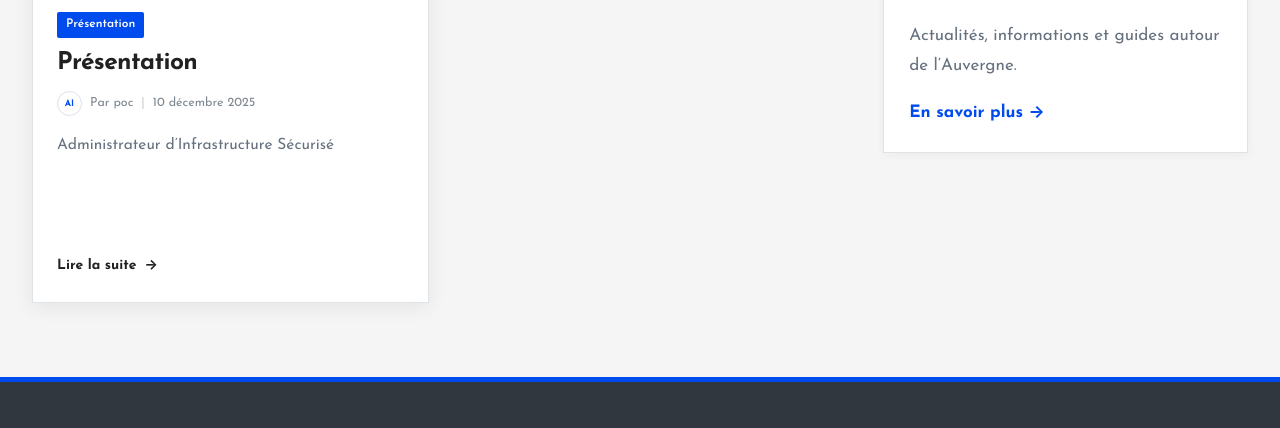
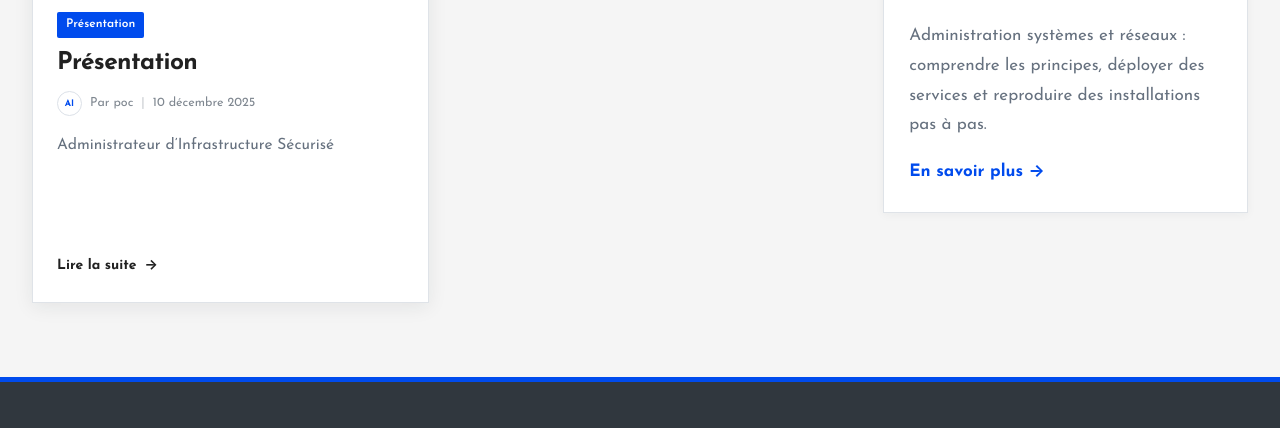
Before and after one commit to PapyPoc/auvergneinfo, an Astro site: page / in a window 1280 px wide. Shown: the part 1741-2169 px from the top of the page. Built offline with nearby package versions, Linux system fonts and the light colour scheme; Astro itself is replaced by a stand-in of ours.

Commit message:
Adapter le résumé AuvergneInfo de la sidebar

```diff
--- a/src/components/Sidebar.astro
+++ b/src/components/Sidebar.astro
@@ -44,7 +44,7 @@ const counts = categories.map((category) => ({
 
   <section class="widget widget-about">
     <h3 class="widget-title">AuvergneInfo</h3>
-    <p>Actualités, informations et guides autour de l’Auvergne.</p>
+    <p>Administration systèmes et réseaux : comprendre les principes, déployer des services et reproduire des installations pas à pas.</p>
     <a class="sidebar-more" href={`${base}a-propos/`}>En savoir plus →</a>
   </section>
 </aside>
```
